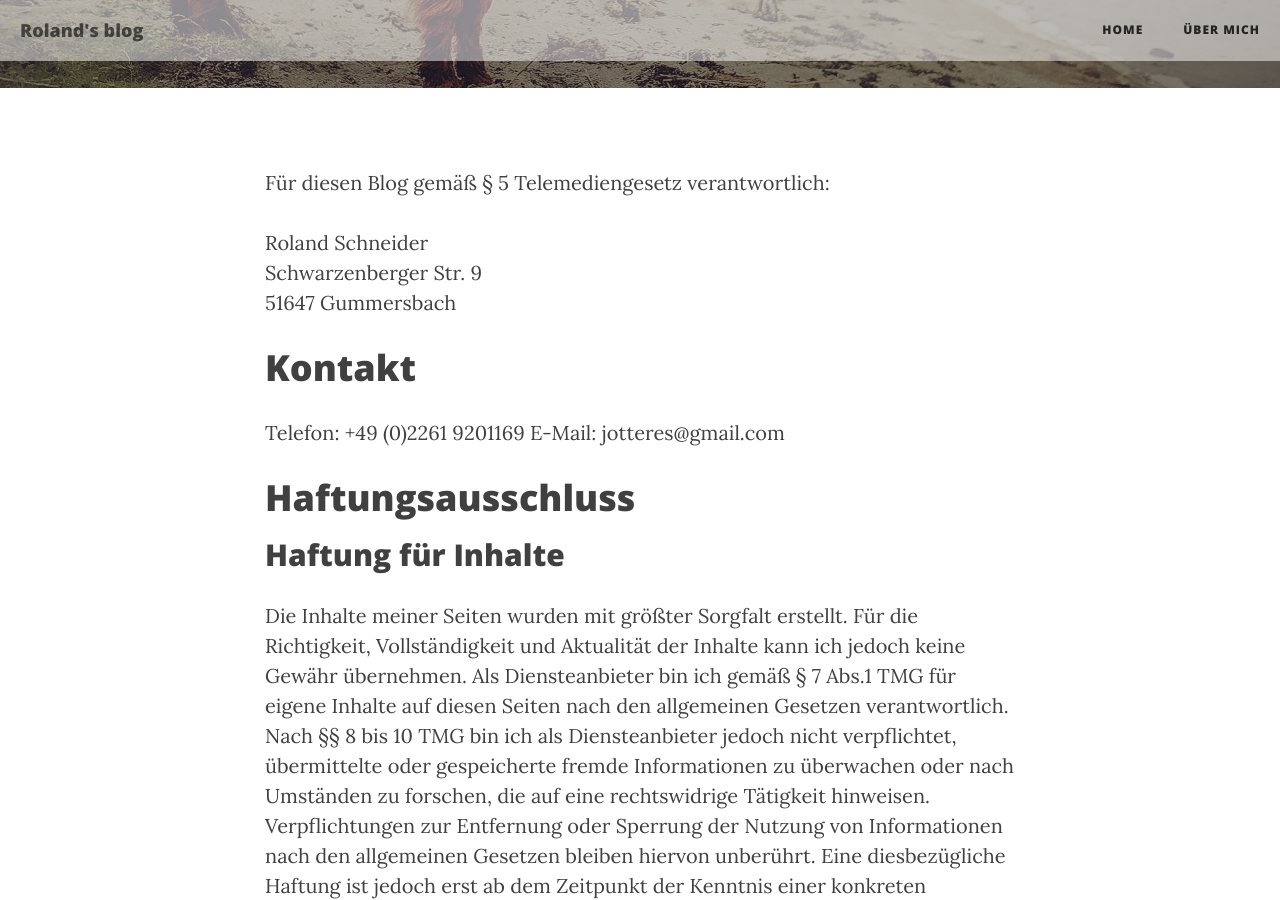
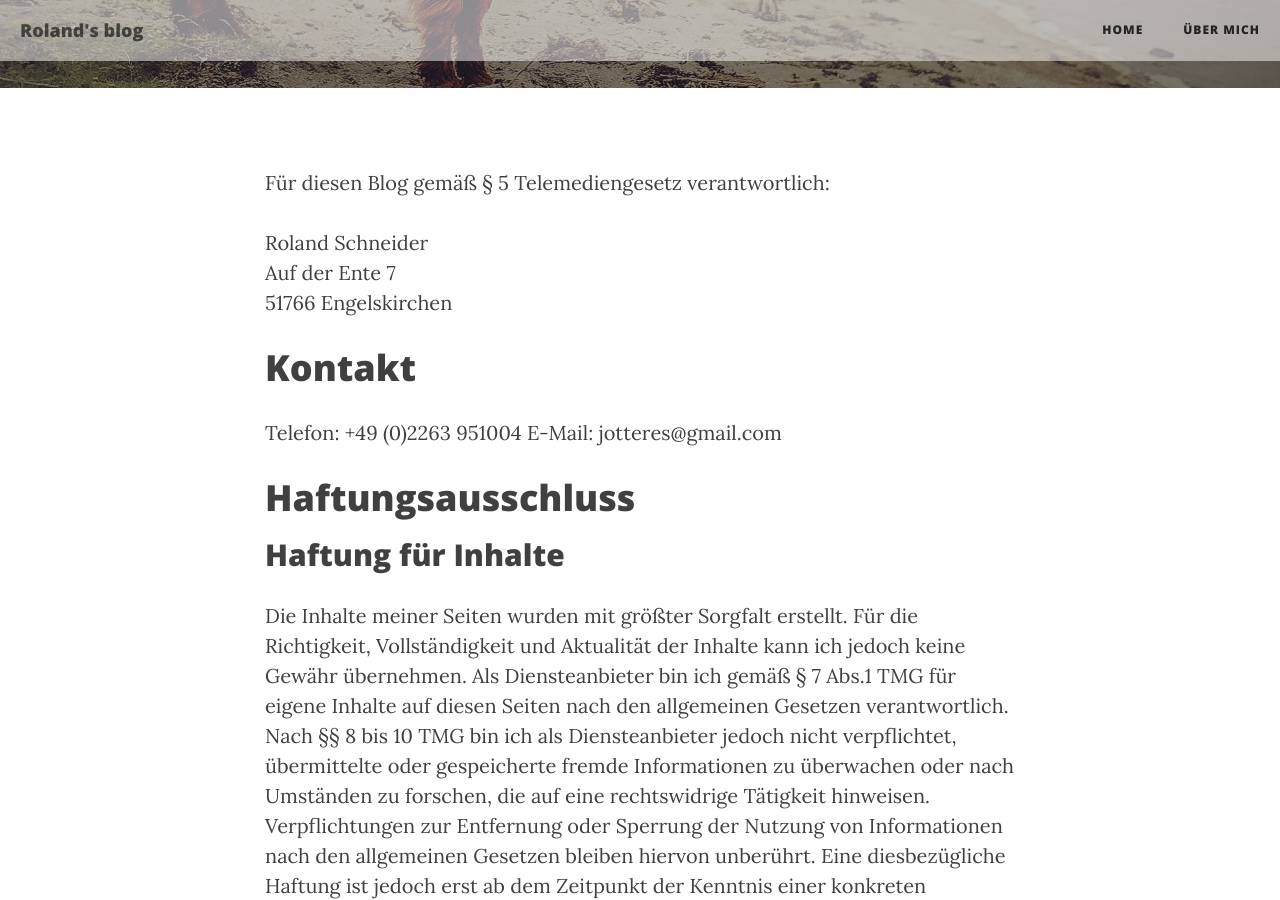
Before and after one commit to jerosch/jerosch.github.io, a Jekyll site: the page built from imprint.html, in a window 1280 px wide and 900 px high, scrolled down 360 px. Built offline with Jekyll 4.4.1, drawn with Linux system fonts in a browser that asks for light colours; nearby versions of some CDN libraries; comment, search, counter and statistics services are not loaded.

Commit message:
Impressum aktualisiert

```diff
--- a/imprint.html
+++ b/imprint.html
@@ -10,14 +10,14 @@ header-img: "img/imprint-bg.jpg"
 </p>
 <p>
     Roland Schneider<br/>
-    Schwarzenberger Str. 9<br/>
-    51647 Gummersbach<br/>
+    Auf der Ente 7<br/>
+    51766 Engelskirchen<br/>
 </p>
 
 
 <h1>Kontakt</h1>
 <p>
-    Telefon: +49 (0)2261 9201169
+    Telefon: +49 (0)2263 951004
     E-Mail: jotteres@gmail.com
 </p>
 
```
